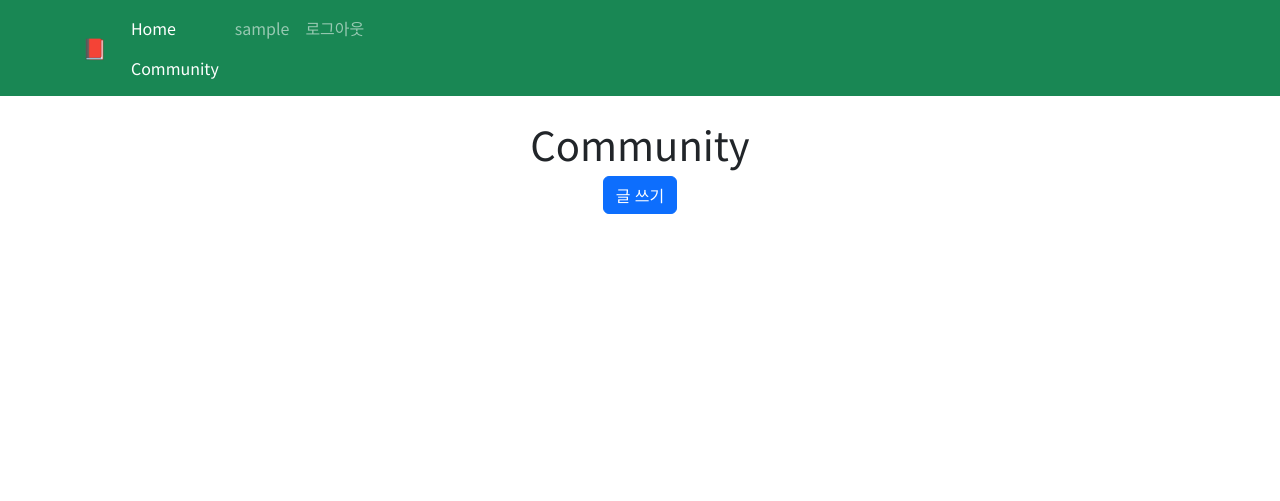
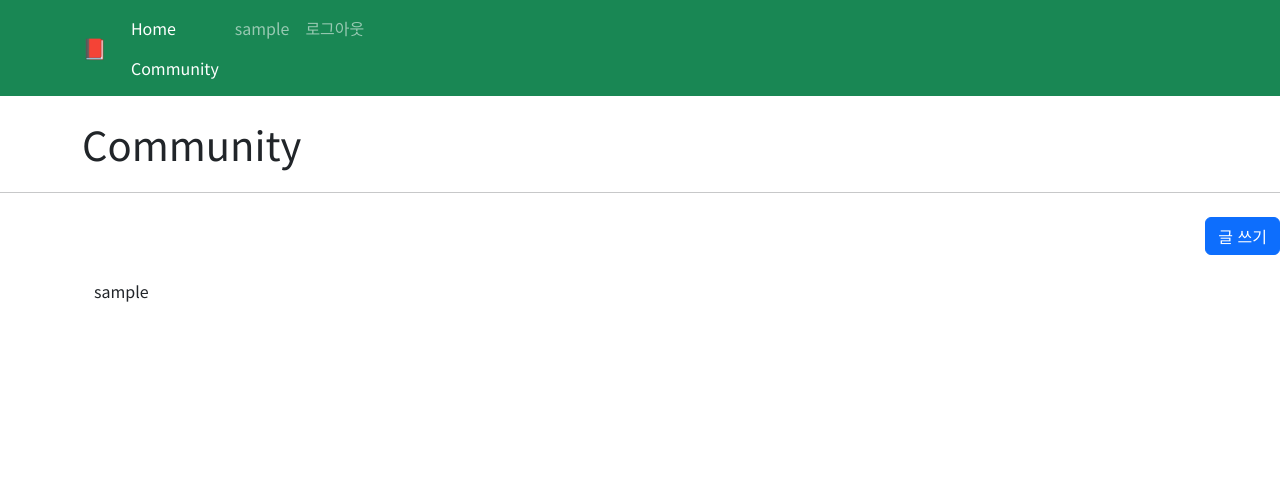
Before and after one commit to snnzzoo/221027-Pair, a Django app: page /articles/ in a window 1280 px wide. Shown: the top 501 px of the page. Run offline with Django 3.2, Linux system fonts and the light colour scheme; the visitor is signed in with stand-in values (Sample User, id 1); data that the repository does not hold is empty; some libraries are stand-ins or nearby versions.

Commit message:
articless

```diff
--- a/articles/templates/articles/index.html
+++ b/articles/templates/articles/index.html
@@ -2,29 +2,33 @@
 {% load django_bootstrap5 %}
 
 {% block content %}
-<div class="container my-4 text-center justify-content-center">
+<div class="container my-4">
   <h1>Community</h1>
+</div>
+<hr>
+<div class="d-flex justify-content-end my-4">
   {% if request.user.is_authenticated %}
   <a href="{% url 'articles:create' %}" class="btn btn-primary">글 쓰기</a>
   {% endif %}
 </div>
-
-<div>
-  <main>
-    <section>
-      <article>
+<!-- content -->
+<div class="flex-wrap my-3">
+  <main class="container d-flex">
+    <section class="float-left">
+      <article class="d-block">
         <div class="row">
           {% for article in articles %}
           <div class="col-4 d-block">
             <div class="card text-center w-75">
               {% if article.image %}
-                <img src="{{ article.image.url }}" class="card-img-top" alt="...">
+              <img src="{{ article.image.url }}" class="card-img-top" alt="...">
               {% else %}
-                <img src="https://dummyimage.com/1200x960/000000/c4c4c4" class="card-img-top">
+              <img src="https://dummyimage.com/1200x960/000000/c4c4c4" class="card-img-top">
               {% endif %}
               <div class="card-body">
                 <h5 class="card-title card_color">{{ article.title }}</h5>
-                <p class="text-muted"><a href="{% url 'accounts:detail' article.user.pk %}">{{ article.user.username }}</a></p>
+                <p class="text-muted"><a href="{% url 'accounts:detail' article.user.pk %}">{{ article.user.username
+                    }}</a></p>
                 <a href="{% url 'articles:detail' article.pk %}" class="btn btn-outline-primary my-3">CHECK</a>
               </div>
             </div>
@@ -36,6 +40,15 @@
     <section class="float-right">
       <article class="d-block">
         <div class="container">
+          <div class="h-50 border-1 border-dark">
+            <div class="justify-content-center">
+              {% if request.user.is_authenticated %}
+              <p>{{ request.user }}</p>
+              {% else %}
+              <a href="{% url 'accounts:login' %}" class="btn btn-outline-warning">로그인하세요.</a>
+              {% endif %}
+            </div>
+          </div>
         </div>
       </article>
     </section>
--- a/pjt/settings.py
+++ b/pjt/settings.py
@@ -34,7 +34,7 @@ ALLOWED_HOSTS = []
 INSTALLED_APPS = [
     "articles",
     "accounts",
-    'reviews',
+    "reviews",
     "django_bootstrap5",
     "multiselectfield",
     "imagekit",
```
Also changed, not shown: accounts/migrations/0001_initial.py, articles/migrations/0001_initial.py, articles/migrations/0002_alter_comment_user.py (deleted).
